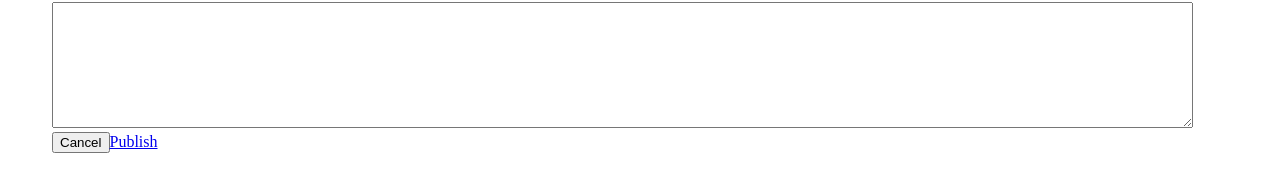
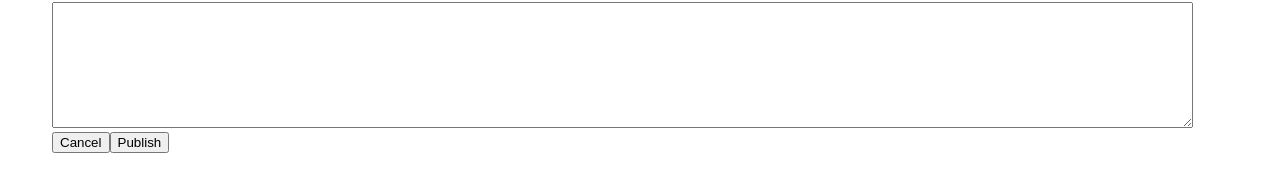
Before and after one commit to Timson-Saru/vueschool-masterclass, a Vue app: page /forum/-KpOx5Y4AqRr3sB4Ybwj/thread/create in a window 1280 px wide. Shown: the part 225-416 px from the top of the page. Built offline with nearby package versions, Linux system fonts and the light colour scheme.

Commit message:
added redirection to newly created thread on publish button click

```diff
--- a/src/pages/PageCreateThread.vue
+++ b/src/pages/PageCreateThread.vue
@@ -1,7 +1,7 @@
 <template>
   <div class="col-full push-top">
     <h1>Create new thread in <i>{{forum.name}}</i></h1>
-    <form action="">
+    <form @submit.prevent="save">
       <div class="form-group">
         <label for="thread_title">Title:</label>
         <input v-model="title" type="text" id="thread_title" class="form-input" name="title">
@@ -12,7 +12,7 @@
       </div>
       <div class="btn-group">
         <button @click="cancel" class="btn btn-ghost">Cancel</button>
-        <router-link @click="save" :to="{ name: 'PageForum', params: { forumId: forum.id } }" class="btn btn-blue" name="Publish">Publish</router-link>
+        <button type="submit" class="btn btn-blue" name="Publish">Publish</button>
       </div>
     </form>
   </div>
@@ -39,14 +39,16 @@ export default {
     }
   },
   methods: {
-    cancel() {},
-    save() {
-      const thread = {
+    cancel() {
+      this.$router.push({ name: 'PageForum', params: { forumId: this.forumId } })
+    },
+    async save() {
+      const thread = await this.$store.dispatch('createThread', {
         text: this.text,
         title: this.title,
         forumId: this.forumId
-      }
-      this.$store.dispatch('createThread', thread)
+      })
+      this.$router.push({ name: 'ThreadShow', params: { id: thread.id } })
     }
   }
 }
--- a/src/store/index.js
+++ b/src/store/index.js
@@ -38,7 +38,7 @@ export default createStore({
     updateUser({ commit }, user) {
       commit('saveUser', { user, userId: user.id })
     },
-    createThread(context, { title, text, forumId }) {
+    async createThread(context, { title, text, forumId }) {
       const id = 'gggThreadUser' + Math.random()
       const userId = context.state.authId
       const publishedAt = Math.floor(Date.now() / 1000)
@@ -53,6 +53,7 @@ export default createStore({
       context.commit('addThread', newThread)
       context.commit('appendToForums', { threadId: newThread.id, forumId: newThread.forumId })
       context.dispatch('createPost', { text, threadId: id })
+      return context.state.threads.find(thread => thread.id === id)
     }
   },
   mutations: {
```
